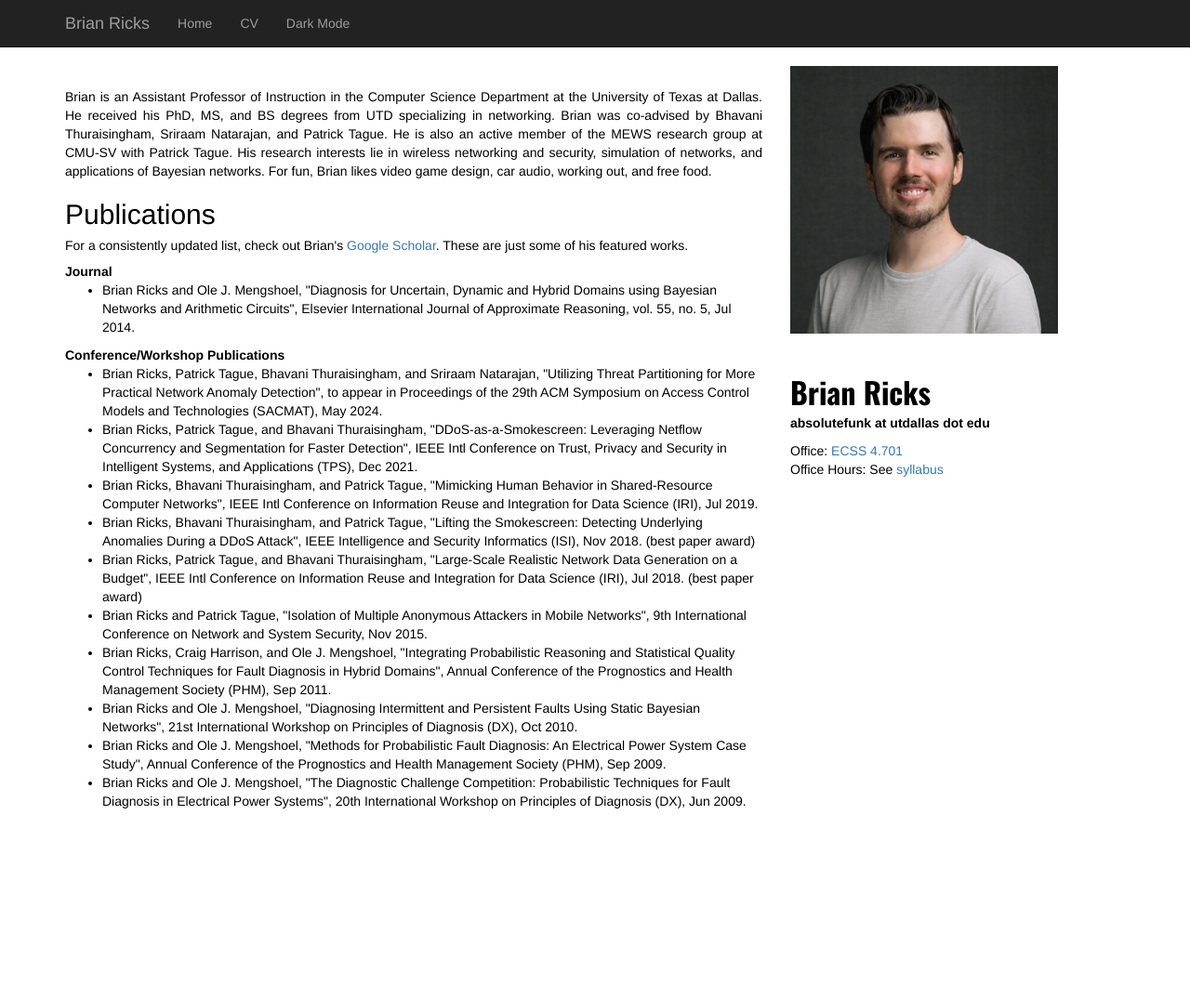
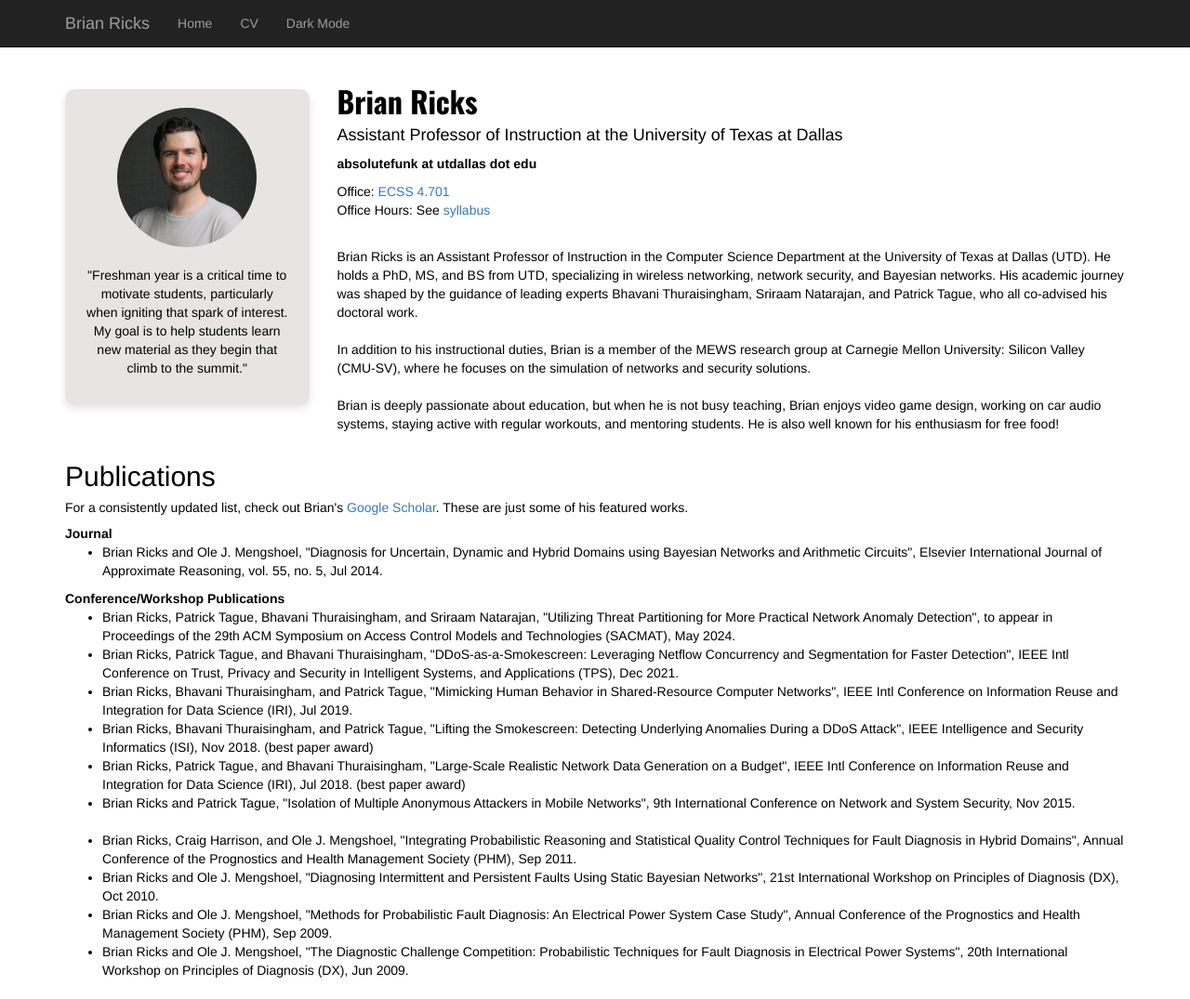
Before and after one commit to absolutefunk/ricks, a plain HTML site: page index.html in a window 1280 px wide. Shown: the whole page at 93% size. Before the commit the page ends 922 px from the top, so only its background shows below. Drawn offline with nearby package versions, Linux system fonts and the light colour scheme.

Commit message:
Add files via upload

```diff
--- a/index.html
+++ b/index.html
@@ -1,5 +1,4 @@
 <!DOCTYPE html>
-
 <html lang="en">
 <head>
   <title>Brian Ricks</title>
@@ -21,6 +20,52 @@
       background-color: #121212;
       color: #ffffff;
     }
+
+    .img-fluid {
+      max-width: 100%;
+      height: auto;
+    }
+
+    .bio-heading {
+      font-family: 'Oswald', sans-serif;
+      font-size: 32px;
+      font-weight: bold;
+    }
+
+    /* Profile card style for image in light mode */
+    .profile-card {
+      display: flex;
+      flex-direction: column;
+      align-items: center;
+      justify-content: center;
+      padding: 20px;
+      background-color: #e8e4e4; /* Light background */
+      border-radius: 10px;
+      box-shadow: 0 4px 8px rgba(0, 0, 0, 0.1);
+      margin-top: 25px;
+      text-align: center;
+    }
+
+    /* Profile card style in dark mode */
+    body.dark-mode .profile-card {
+      background-color: #1e1e1e; /* Darker background for dark mode */
+      box-shadow: 0 4px 8px rgba(255, 255, 255, 0.1);
+    }
+
+    .profile-card img {
+      border-radius: 50%; /* Circular image */
+      width: 150px;
+      height: 150px;
+      object-fit: cover; /* Ensures image fits within the circle */
+    }
+
+    /* Vertically center the content */
+    .image-container {
+      display: flex;
+      justify-content: center;
+      height: 100%;
+    }
+
   </style>
 </head>
 <body class="light-mode">
@@ -41,7 +86,6 @@
     <div class="collapse navbar-collapse" id="bs-example-navbar-collapse-1">
       <ul class="nav navbar-nav">
         <li><a href="index.html">Home</a></li>
-        <!--<li><a href="#publications">Publications</a></li>-->
         <li><a href="https://docs.google.com/viewerng/viewer?url=http://dox.utdallas.edu/pcv14372">CV</a></li>
         <!-- Dark Mode Toggle Link -->
         <li><a href="#" id="dark-mode-toggle" onclick="toggleDarkMode()">Dark Mode</a></li>
@@ -53,15 +97,39 @@
 <!-- Page Content -->
 <div class="container">
   <div class="row">
-    <!-- Main content column -->
-    <div class="col-md-8 col-sm-12">
-      <div style="margin-top:3%; text-align:justify;">
-        <p>Brian is an Assistant Professor of Instruction in the Computer Science Department
-          at the University of Texas at Dallas. He received his PhD, MS, and BS degrees from UTD specializing in networking.
-          Brian was co-advised by Bhavani Thuraisingham, Sriraam Natarajan, and Patrick Tague. He is also an active member of the MEWS research group at
-          CMU-SV with Patrick Tague. His research interests lie in wireless networking and security, simulation of networks, and applications
-          of Bayesian networks. For fun, Brian likes video game design, car audio, working out, and free food.</p>
+    <!-- Profile Card with Image -->
+    <div class="col-xs-12 col-sm-4 col-md-3 image-container">
+      <div class="profile-card">
+        <img class="img-fluid img-responsive" src="dp-faculty-2-medium.jpg" alt="Brian Ricks">
+        <p><br>"Freshman year is a critical time to motivate students, particularly when igniting that spark of interest. My goal is to help students learn new material as they begin that climb to the summit."</p>
       </div>
+    </div>
+
+    <!-- Bio Section -->
+    <div class="col-xs-12 col-sm-8 col-md-9">
+      <h1 class="bio-heading">Brian Ricks</h1>
+      <h4>Assistant Professor of Instruction at the University of Texas at Dallas</h4>
+      <p><b>absolutefunk at utdallas dot edu</b><br>
+      <p>Office: <a href="https://map.utdallas.edu/">ECSS 4.701</a><br>
+          Office Hours: See <a href="https://coursebook.utdallas.edu/">syllabus</a><br><br>
+      <p>Brian Ricks is an Assistant Professor of Instruction in the Computer
+        Science Department at the University of Texas at Dallas (UTD).
+        He holds a PhD, MS, and BS from UTD, specializing in wireless
+        networking, network security, and Bayesian networks. His academic
+        journey was shaped by the guidance of leading experts Bhavani Thuraisingham,
+        Sriraam Natarajan, and Patrick Tague, who all co-advised his doctoral work.<br><br>
+
+        In addition to his instructional duties, Brian is a member
+        of the MEWS research group at Carnegie Mellon University: Silicon Valley
+        (CMU-SV), where he focuses on the simulation of networks and security solutions. <br><br>
+
+        Brian is deeply passionate about education, but when he is not busy teaching,
+        Brian enjoys video game design, working on
+        car audio systems, staying active with regular workouts, and mentoring students.
+        He is also well known for his enthusiasm for free food!</p>
+    </div>
+  </div>
+</nav>
 
       <h2 id="publications">Publications</h2>
       <h5> For a consistently updated list, check out Brian's
@@ -88,16 +156,6 @@
       </ul>
     </div>
 
-    <!-- Sidebar with Contact Info and Links -->
-    <div class="col-md-4 col-sm-12">
-      <img class="img-fluid img-responsive" src="dp-faculty-2-medium.jpg" alt="Brian Ricks" style="max-width: 80%; height: auto;">
-      <br><br>
-      <div style="font-family: 'Oswald', sans-serif; font-size: 32px;"><b>Brian Ricks</b></div>
-      <p><b>absolutefunk at utdallas dot edu</b><br>
-      <p>Office: <a href="https://map.utdallas.edu/">ECSS 4.701</a><br>
-        Office Hours: See <a href="https://coursebook.utdallas.edu/">syllabus</a><br><br>
-      </p>
-    </div>
   </div>
 </div>
 
```
